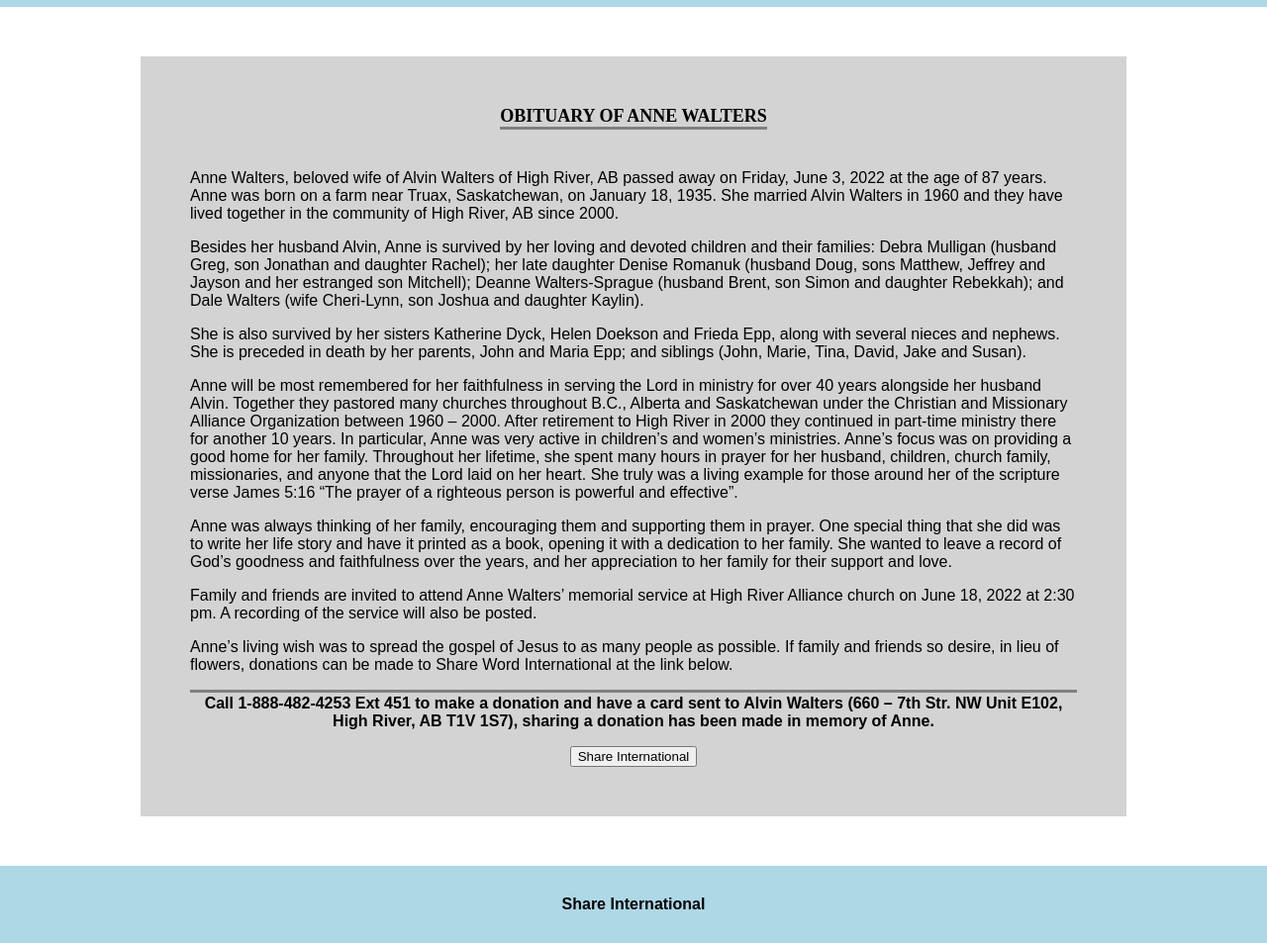
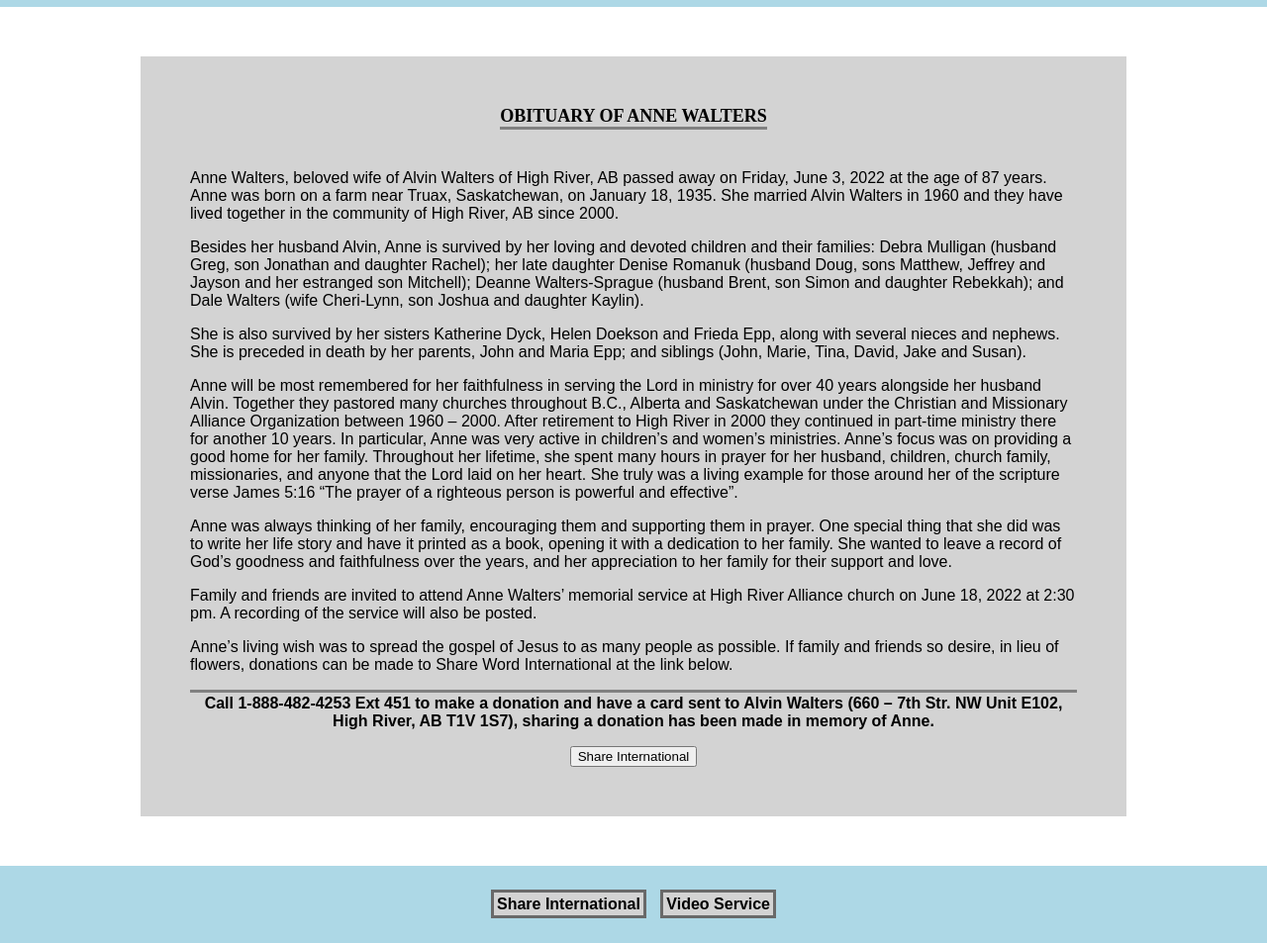
Before and after one commit to JoshuaW13/AnneWalters, a plain HTML site: page pages/obituary.html in a window 1280 px wide. Shown: the part 87-1040 px from the top of the page at 99% size. Drawn offline with Linux system fonts and the light colour scheme.

Commit message:
added video

```diff
--- a/pages/obituary.html
+++ b/pages/obituary.html
@@ -111,8 +111,8 @@
     </div>
 
     <div class = "bottom">
-        <a href="https://sharewordglobal.com/ca/give/today">Share International</a>
-
+        <a  class= "bottomLinks" href="https://sharewordglobal.com/ca/give/today">Share International</a>
+        <a  class= "bottomLinks" href="https://www.youtube.com/watch?v=Oo9rEtQI3zU">Video Service</a>
     </div>
 
 </body>
--- a/styles/grandmaStyles.css
+++ b/styles/grandmaStyles.css
@@ -11,6 +11,13 @@ body{
 a{
     color: black;
     text-decoration: none;
+}
+
+.bottomLinks{
+    margin: 5px;
+    padding: 3px;
+    background-color: lightgray;
+    border: solid dimgray;
 }
 
 img{
```
Also changed, not shown: index.html (+2 -2 lines), pages/testimony.html (+2 -2 lines).
